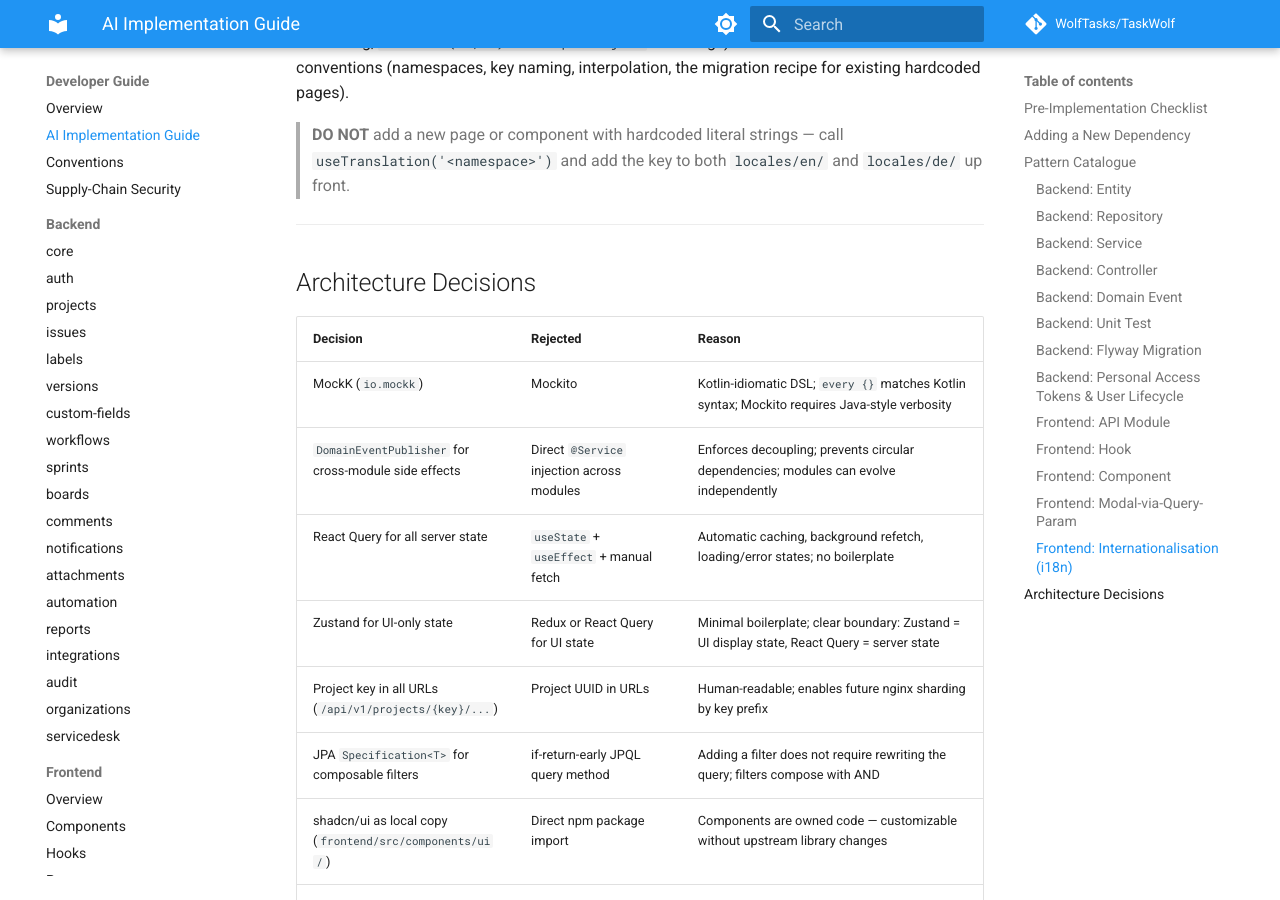
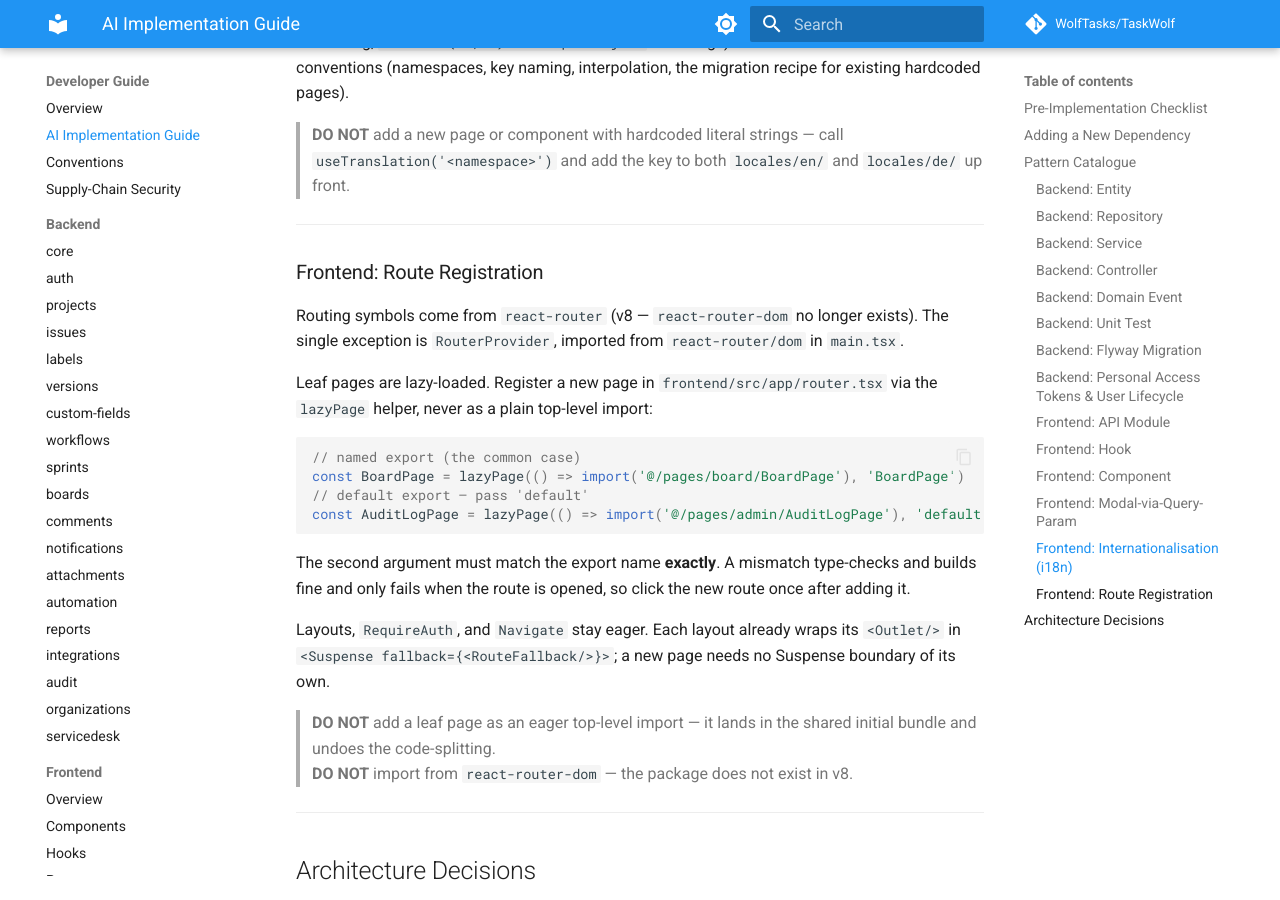
Before and after one commit to WolfTasks/TaskWolf, an MkDocs documentation site: the page built from mkdocs/developer-guide/ai-guide.md, in a window 1280 px wide and 900 px high, scrolled down 10693 px. Built offline with MkDocs 1.6.1 and Material for MkDocs 9.7.7, drawn with Linux system fonts in a browser that asks for light colours; comment, search, counter and statistics services are not loaded; some of the changed text lies outside the part shown.

Commit message:
docs: react-router v8 + code-splitting; mark migration backlog done
Wiki (mkdocs):
- development.md: Node.js 20+ -> 22.22+ (react-router v8 build requirement)
- frontend/overview.md: stack table said "React Router v6" — stale even
  before this migration (repo was on v7); now v8, with a note that the
  package is `react-router` and `react-router-dom` no longer exists.
  Routing section documents the lazyPage/Suspense split.
- frontend/components.md: NotificationBell example imported from
  react-router-dom, which no longer resolves.
- ai-guide.md: new "Frontend: Route Registration" pattern — a wrong export
  name in lazyPage type-checks and builds fine and only fails when the
  route is opened, so it needs to be written down. Plus two architecture
  decision rows (library mode over framework mode; leaf-only lazy).

Backlog doc marked done with the outcome; original text kept collapsed.
All three interim suppressions are resolved — the third (Dependabot alert
 #82) lapsed on its own when react-router-dom was removed.

CHANGELOG.md deliberately untouched: it stops at 1.0.0 and GitHub release
notes have carried that role since v1.0.06.

Co-Authored-By: Claude Opus 5 <noreply@anthropic.com>

````diff
--- a/mkdocs/developer-guide/ai-guide.md
+++ b/mkdocs/developer-guide/ai-guide.md
@@ -439,6 +439,28 @@ Every user-facing frontend string goes through `useTranslation()` from the start
 
 ---
 
+### Frontend: Route Registration
+
+Routing symbols come from `react-router` (v8 — `react-router-dom` no longer exists). The single exception is `RouterProvider`, imported from `react-router/dom` in `main.tsx`.
+
+Leaf pages are lazy-loaded. Register a new page in `frontend/src/app/router.tsx` via the `lazyPage` helper, never as a plain top-level import:
+
+```typescript
+// named export (the common case)
+const BoardPage = lazyPage(() => import('@/pages/board/BoardPage'), 'BoardPage')
+// default export — pass 'default'
+const AuditLogPage = lazyPage(() => import('@/pages/admin/AuditLogPage'), 'default')
+```
+
+The second argument must match the export name **exactly**. A mismatch type-checks and builds fine and only fails when the route is opened, so click the new route once after adding it.
+
+Layouts, `RequireAuth`, and `Navigate` stay eager. Each layout already wraps its `<Outlet/>` in `<Suspense fallback={<RouteFallback/>}>`; a new page needs no Suspense boundary of its own.
+
+> **DO NOT** add a leaf page as an eager top-level import — it lands in the shared initial bundle and undoes the code-splitting.
+> **DO NOT** import from `react-router-dom` — the package does not exist in v8.
+
+---
+
 ## Architecture Decisions
 
 | Decision | Rejected | Reason |
@@ -452,3 +474,5 @@ Every user-facing frontend string goes through `useTranslation()` from the start
 | shadcn/ui as local copy (`frontend/src/components/ui/`) | Direct npm package import | Components are owned code — customizable without upstream library changes |
 | Hexagonal package structure (`domain/application/infrastructure/api`) | Flat by feature or flat by layer | Enforces dependency direction: `domain` has no Spring imports; `infrastructure` imports `domain`, never the reverse |
 | `AuditableEntity` base class for all `@Entity` | Declaring `id`/`createdAt`/`updatedAt` per entity | Single source of truth; consistent UUID generation; JPA auditing wired once |
+| react-router v8 in library mode (`createBrowserRouter`, element-based routes) | Framework mode with loaders/actions | Data lives in React Query; loaders would split server state across two systems. The v8 bump itself was required to fix GHSA-qwww-vcr4-c8h2 rather than suppress it |
+| Route-level `React.lazy` for leaf pages only | Lazy layouts too, or no splitting | Halves the initial bundle (1,692 kB → 833 kB) while the eager shell keeps sidebar and nav visible during a page load |
````
Also changed, not shown: docs/superpowers/plans/2026-07-29-react-router-v8-migration.md (+31 -1 lines), mkdocs/developer-guide/frontend/components.md (+1 -1 lines), mkdocs/developer-guide/frontend/overview.md (+16 -2 lines), mkdocs/development.md (+1 -1 lines).
